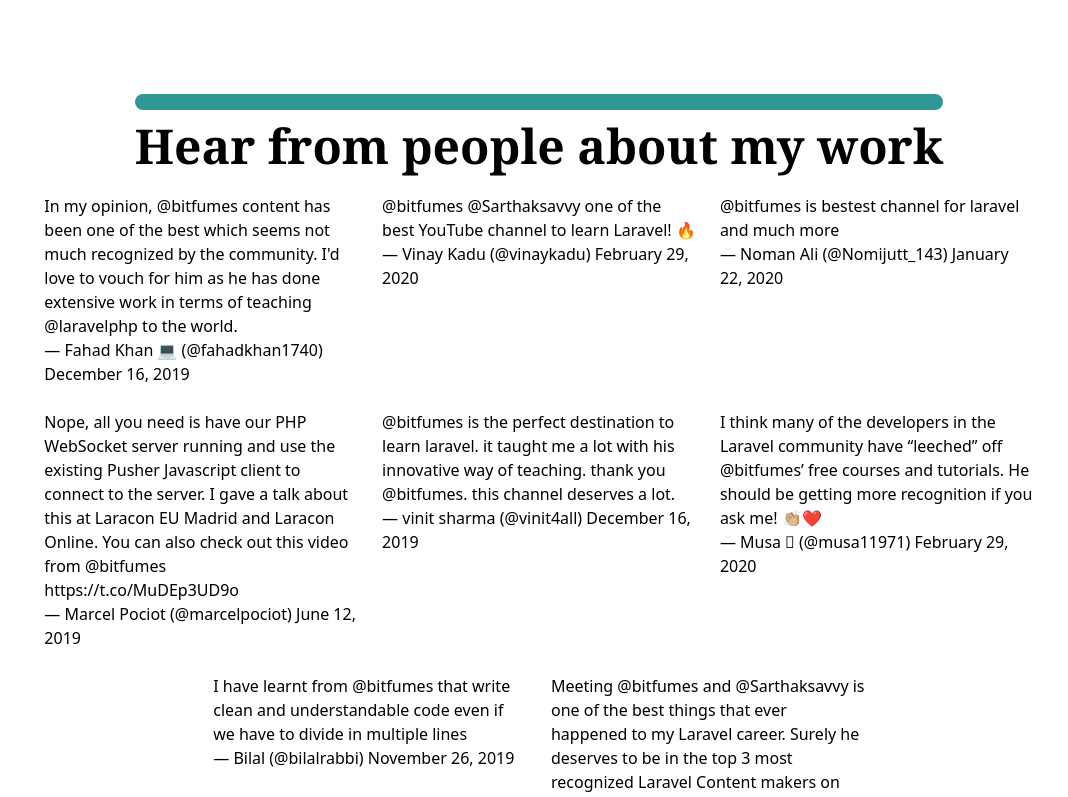
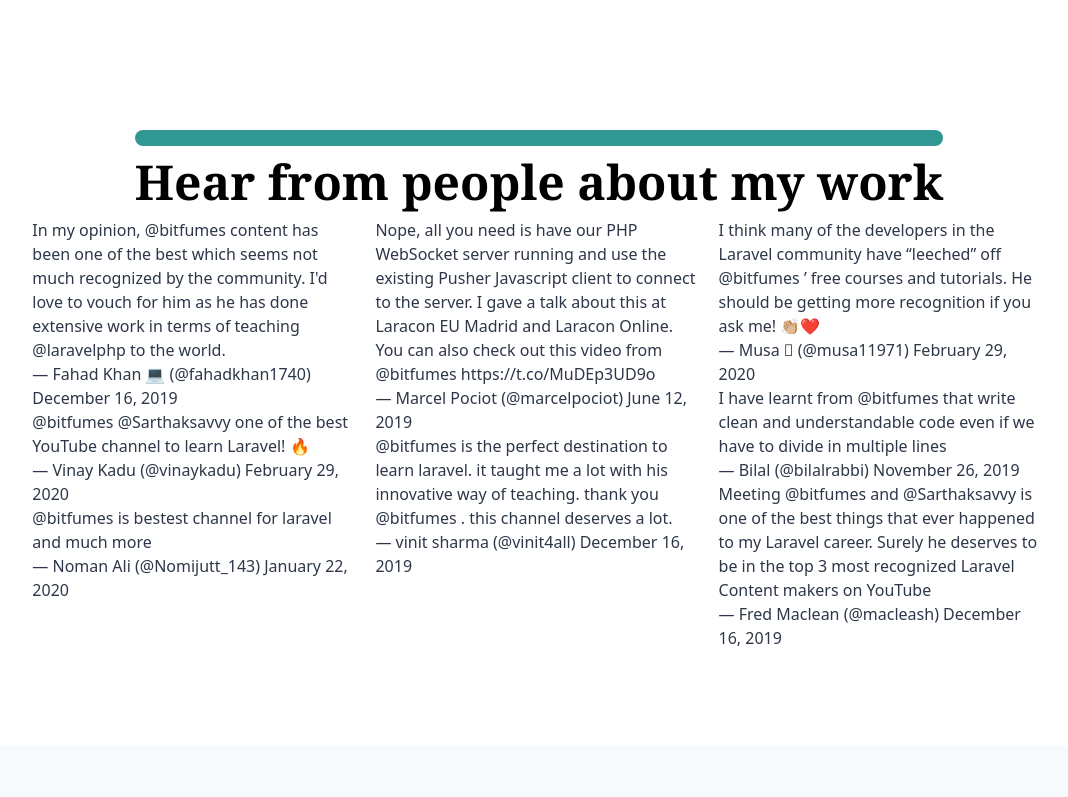
Before and after one commit to sarthaksavvy/in-depth-laravel, a Svelte app: page / in a window 1280 px wide. Shown: the part 2702-3499 px from the top of the page, without its empty margins (101-1169 px from the left). Built offline with nearby package versions, Linux system fonts and the light colour scheme.

Commit message:
masonry added, tweet button added

```diff
--- a/src/App.svelte
+++ b/src/App.svelte
@@ -9,7 +9,7 @@
   import WhatYouWillLearn from "./Components/WhatYouWillLearn.svelte";
   import WhyLaravel from "./Components/WhyLaravel.svelte";
   import TeamPackage from "./Components/TeamPackage.svelte";
-  import Notify from "./Notify/NotifyComponent.svelte"
+  import Notify from "./Notify/NotifyComponent.svelte";
 </script>
 
 <style>
--- a/src/Components/Instructor.svelte
+++ b/src/Components/Instructor.svelte
@@ -1,15 +1,15 @@
 <section>
   <div
-    class="shadow-md py-24 px-4 bg-repeat bg-fixed justify-center flex-wrap
+    class="shadow-md py-24 px-4 bg-repeat bg-fixed justify-center flex flex-wrap
     transform -skew-y-3"
     style="background-image:url('static/hero/topography.svg')">
-    <div class="py-10">
+    <div class="py-5">
       <div class="bg-blue-500 h-4 rounded-full relative" />
       <h2 class="text-4xl text-center font-serif font-bold md:text-5xl">
         About Me
       </h2>
     </div>
-    <div class="py-4 text-black flex flex-wrap flex-grow">
+    <div class="py-4 text-black flex flex-wrap flex-grow text-gray-800">
       <div class="text-center w-full md:w-4/12">
         <div class="flex justify-center">
           <img
@@ -33,13 +33,15 @@
       <div class="w-full md:w-7/12 text-xl">
         <p class="p-2">
           Hii, I'm Sarthak Shrivastava, founder of{' '}
-          <a href="https://bitfumes.com" class="link">Bitfumes</a>
+          <a href="https://bitfumes.com" class="text-blue-600">Bitfumes</a>
           , a full stack developer, passionate speaker and online instructor.
         </p>
         <p class="p-2 md:p-4">
           For the last 4 years, I'm teaching Laravel and web development related
           stuffs on{' '}
-          <a href="https://youtube.com/bitfumes" class="link">youtube{' '}</a>
+          <a href="https://youtube.com/bitfumes" class="text-blue-600">
+            youtube{' '}
+          </a>
           with more than 45k subscribers.
         </p>
         <p class="p-2 md:p-4">
@@ -48,7 +50,7 @@
         </p>
         <p class="p-2 md:p-4">
           I Work with open sourced technologies and also creating many laravel{' '}
-          <a href="https://github.com/sarthaksavvy" class="link">
+          <a href="https://github.com/sarthaksavvy" class="text-blue-600">
             open source package
           </a>
           .
--- a/src/Components/Testimonial.svelte
+++ b/src/Components/Testimonial.svelte
@@ -1,50 +1,173 @@
+<script>
+  const tweets = [{}];
+</script>
+
+
 <section class="py-24 px-8 flex justify-center flex-wrap">
   <div>
     <div class="bg-teal-600 h-4 rounded-full relative" />
-		<h2 class="text-4xl text-center font-serif font-bold md:text-5xl">Hear from people about my work</h2>
+    <h2 class="text-4xl text-center font-serif font-bold md:text-5xl">
+      Hear from people about my work
+    </h2>
   </div>
-	<div class="w-full lg:w-10/12 flex flex-wrap justify-center">
-		<div class="w-full lg:p-3 lg:w-1/3">
-			<blockquote class="twitter-tweet" data-conversation="none"><p lang="en" dir="ltr">In my opinion, <a href="https://twitter.com/bitfumes?ref_src=twsrc%5Etfw">@bitfumes</a> content has been one of the best which seems not much recognized by the community. I&#39;d love to vouch for him as he has done extensive work in terms of teaching <a href="https://twitter.com/laravelphp?ref_src=twsrc%5Etfw">@laravelphp</a> to the world.</p>&mdash; Fahad Khan 💻 (@fahadkhan1740) <a href="https://twitter.com/fahadkhan1740/status/1206470005908480001?ref_src=twsrc%5Etfw">December 16, 2019</a></blockquote>
+  <div class="w-full lg:w-10/12 md:masonry-3">
+    <div class="w-full inline-block p-0 text-gray-800">
+      <blockquote class="twitter-tweet" data-conversation="none">
+        <p lang="en" dir="ltr">
+          In my opinion,
+          <a href="https://twitter.com/bitfumes?ref_src=twsrc%5Etfw">
+            @bitfumes
+          </a>
+          content has been one of the best which seems not much recognized by
+          the community. I&#39;d love to vouch for him as he has done extensive
+          work in terms of teaching
+          <a href="https://twitter.com/laravelphp?ref_src=twsrc%5Etfw">
+            @laravelphp
+          </a>
+          to the world.
+        </p>
+        &mdash; Fahad Khan 💻 (@fahadkhan1740)
+        <a
+          href="https://twitter.com/fahadkhan1740/status/1206470005908480001?ref_src=twsrc%5Etfw">
+          December 16, 2019
+        </a>
+      </blockquote>
     </div>
 
-		<div class="w-full lg:p-3 lg:w-1/3">
-			<blockquote class="twitter-tweet" data-conversation="none"><p lang="en" dir="ltr"><a href="https://twitter.com/bitfumes?ref_src=twsrc%5Etfw">@bitfumes</a> <a href="https://twitter.com/Sarthaksavvy?ref_src=twsrc%5Etfw">@Sarthaksavvy</a> one of the best YouTube channel to learn Laravel! 🔥</p>&mdash; Vinay Kadu (@vinaykadu) <a href="https://twitter.com/vinaykadu/status/1233777426682933249?ref_src=twsrc%5Etfw">February 29, 2020</a></blockquote>
+    <div class="w-full inline-block p-0 text-gray-800">
+      <blockquote class="twitter-tweet" data-conversation="none">
+        <p lang="en" dir="ltr">
+          <a href="https://twitter.com/bitfumes?ref_src=twsrc%5Etfw">
+            @bitfumes
+          </a>
+          <a href="https://twitter.com/Sarthaksavvy?ref_src=twsrc%5Etfw">
+            @Sarthaksavvy
+          </a>
+          one of the best YouTube channel to learn Laravel! 🔥
+        </p>
+        &mdash; Vinay Kadu (@vinaykadu)
+        <a
+          href="https://twitter.com/vinaykadu/status/1233777426682933249?ref_src=twsrc%5Etfw">
+          February 29, 2020
+        </a>
+      </blockquote>
     </div>
 
-
-		<div class="w-full lg:p-3 lg:w-1/3">
-			<blockquote class="twitter-tweet" data-conversation="none"><p lang="en" dir="ltr"><a href="https://twitter.com/bitfumes?ref_src=twsrc%5Etfw">@bitfumes</a> is bestest channel for laravel and much more</p>&mdash; Noman Ali (@Nomijutt_143) <a href="https://twitter.com/Nomijutt_143/status/1220001046908542977?ref_src=twsrc%5Etfw">January 22, 2020</a></blockquote>
+    <div class="w-full inline-block p-0 text-gray-800">
+      <blockquote class="twitter-tweet" data-conversation="none">
+        <p lang="en" dir="ltr">
+          <a href="https://twitter.com/bitfumes?ref_src=twsrc%5Etfw">
+            @bitfumes
+          </a>
+          is bestest channel for laravel and much more
+        </p>
+        &mdash; Noman Ali (@Nomijutt_143)
+        <a
+          href="https://twitter.com/Nomijutt_143/status/1220001046908542977?ref_src=twsrc%5Etfw">
+          January 22, 2020
+        </a>
+      </blockquote>
     </div>
 
-		<div class="w-full lg:p-3 lg:w-1/3">
-			<blockquote class="twitter-tweet" data-conversation="none"><p lang="en" dir="ltr">Nope, all you need is have our PHP WebSocket server running and use the existing Pusher Javascript client to connect to the server. I gave a talk about this at Laracon EU Madrid and Laracon Online. You can also check out this video from <a href="https://twitter.com/bitfumes?ref_src=twsrc%5Etfw">@bitfumes</a> <a href="https://t.co/MuDEp3UD9o">https://t.co/MuDEp3UD9o</a></p>&mdash; Marcel Pociot (@marcelpociot) <a href="https://twitter.com/marcelpociot/status/1138789540351664128?ref_src=twsrc%5Etfw">June 12, 2019</a></blockquote>
+    <div class="w-full inline-block p-0 text-gray-800">
+      <blockquote class="twitter-tweet" data-conversation="none">
+        <p lang="en" dir="ltr">
+          Nope, all you need is have our PHP WebSocket server running and use
+          the existing Pusher Javascript client to connect to the server. I gave
+          a talk about this at Laracon EU Madrid and Laracon Online. You can
+          also check out this video from
+          <a href="https://twitter.com/bitfumes?ref_src=twsrc%5Etfw">
+            @bitfumes
+          </a>
+          <a href="https://t.co/MuDEp3UD9o">https://t.co/MuDEp3UD9o</a>
+        </p>
+        &mdash; Marcel Pociot (@marcelpociot)
+        <a
+          href="https://twitter.com/marcelpociot/status/1138789540351664128?ref_src=twsrc%5Etfw">
+          June 12, 2019
+        </a>
+      </blockquote>
     </div>
 
-		<div class="w-full lg:p-3 lg:w-1/3">
-			<blockquote class="twitter-tweet" data-conversation="none"><p lang="en" dir="ltr"><a href="https://twitter.com/bitfumes?ref_src=twsrc%5Etfw">@bitfumes</a> is the perfect destination to learn laravel. it taught me a lot with his innovative way of teaching. thank you <a href="https://twitter.com/bitfumes?ref_src=twsrc%5Etfw">@bitfumes</a>. this channel deserves a lot.</p>&mdash; vinit sharma (@vinit4all) <a href="https://twitter.com/vinit4all/status/1206490189939396608?ref_src=twsrc%5Etfw">December 16, 2019</a></blockquote>
+    <div class="w-full inline-block p-0 text-gray-800">
+      <blockquote class="twitter-tweet" data-conversation="none">
+        <p lang="en" dir="ltr">
+          <a href="https://twitter.com/bitfumes?ref_src=twsrc%5Etfw">
+            @bitfumes
+          </a>
+          is the perfect destination to learn laravel. it taught me a lot with
+          his innovative way of teaching. thank you
+          <a href="https://twitter.com/bitfumes?ref_src=twsrc%5Etfw">
+            @bitfumes
+          </a>
+          . this channel deserves a lot.
+        </p>
+        &mdash; vinit sharma (@vinit4all)
+        <a
+          href="https://twitter.com/vinit4all/status/1206490189939396608?ref_src=twsrc%5Etfw">
+          December 16, 2019
+        </a>
+      </blockquote>
     </div>
 
-		<div class="w-full lg:p-3 lg:w-1/3">
-			<blockquote class="twitter-tweet" data-conversation="none"><p lang="en" dir="ltr">I think many of the developers in the Laravel community have “leeched” off <a href="https://twitter.com/bitfumes?ref_src=twsrc%5Etfw">@bitfumes</a>’ free courses and tutorials. He should be getting more recognition if you ask me! 👏🏼❤️</p>&mdash; Musa  (@musa11971) <a href="https://twitter.com/musa11971/status/1233695506255183876?ref_src=twsrc%5Etfw">February 29, 2020</a></blockquote>
+    <div class="w-full inline-block p-0 text-gray-800">
+      <blockquote class="twitter-tweet" data-conversation="none">
+        <p lang="en" dir="ltr">
+          I think many of the developers in the Laravel community have “leeched”
+          off
+          <a href="https://twitter.com/bitfumes?ref_src=twsrc%5Etfw">
+            @bitfumes
+          </a>
+          ’ free courses and tutorials. He should be getting more recognition if
+          you ask me! 👏🏼❤️
+        </p>
+        &mdash; Musa  (@musa11971)
+        <a
+          href="https://twitter.com/musa11971/status/1233695506255183876?ref_src=twsrc%5Etfw">
+          February 29, 2020
+        </a>
+      </blockquote>
     </div>
 
-		<div class="w-full lg:p-3 lg:w-1/3">
-			<blockquote class="twitter-tweet" data-conversation="none"><p lang="en" dir="ltr">I have learnt from <a href="https://twitter.com/bitfumes?ref_src=twsrc%5Etfw">@bitfumes</a> that write clean and understandable code even if we have to divide in multiple lines</p>&mdash; Bilal (@bilalrabbi) <a href="https://twitter.com/bilalrabbi/status/1199371454237814784?ref_src=twsrc%5Etfw">November 26, 2019</a></blockquote>
+    <div class="w-full inline-block p-0 text-gray-800">
+      <blockquote class="twitter-tweet" data-conversation="none">
+        <p lang="en" dir="ltr">
+          I have learnt from
+          <a href="https://twitter.com/bitfumes?ref_src=twsrc%5Etfw">
+            @bitfumes
+          </a>
+          that write clean and understandable code even if we have to divide in
+          multiple lines
+        </p>
+        &mdash; Bilal (@bilalrabbi)
+        <a
+          href="https://twitter.com/bilalrabbi/status/1199371454237814784?ref_src=twsrc%5Etfw">
+          November 26, 2019
+        </a>
+      </blockquote>
     </div>
 
-
-		<div class="w-full lg:p-3 lg:w-1/3">
-			<blockquote class="twitter-tweet" data-conversation="none"><p lang="en" dir="ltr">Meeting <a href="https://twitter.com/bitfumes?ref_src=twsrc%5Etfw">@bitfumes</a> and <a href="https://twitter.com/Sarthaksavvy?ref_src=twsrc%5Etfw">@Sarthaksavvy</a> is one of the best things that ever happened to my Laravel career. Surely he deserves to be in the top 3 most recognized Laravel Content makers on YouTube</p>&mdash; Fred Maclean (@macleash) <a href="https://twitter.com/macleash/status/1206372252490649600?ref_src=twsrc%5Etfw">December 16, 2019</a></blockquote>
+    <div class="w-full inline-block p-0 text-gray-800">
+      <blockquote class="twitter-tweet" data-conversation="none">
+        <p lang="en" dir="ltr">
+          Meeting
+          <a href="https://twitter.com/bitfumes?ref_src=twsrc%5Etfw">
+            @bitfumes
+          </a>
+          and
+          <a href="https://twitter.com/Sarthaksavvy?ref_src=twsrc%5Etfw">
+            @Sarthaksavvy
+          </a>
+          is one of the best things that ever happened to my Laravel career.
+          Surely he deserves to be in the top 3 most recognized Laravel Content
+          makers on YouTube
+        </p>
+        &mdash; Fred Maclean (@macleash)
+        <a
+          href="https://twitter.com/macleash/status/1206372252490649600?ref_src=twsrc%5Etfw">
+          December 16, 2019
+        </a>
+      </blockquote>
     </div>
   </div>
 </section>
-
-<script>
-
-	const tweets = [
-		{
-
-		}
-	]
-</script>
--- a/src/Components/WhatYouWillLearn.svelte
+++ b/src/Components/WhatYouWillLearn.svelte
@@ -74,7 +74,7 @@
   <div class="flex flex-wrap lg:w-10/12 justify-around">
     {#each items as item}
       <div class="py-5 lg:w-1/2 lg:px-10">
-        <p class="italic text-gray-800 text-2xl py-3">{item.title}</p>
+        <p class="italic text-gray-800 font-semibold text-2xl py-3">{item.title}</p>
         <p class="text-xl text-gray-700">
           {@html item.details}
         </p>
--- a/src/Tailwindcss.svelte
+++ b/src/Tailwindcss.svelte
@@ -6,4 +6,10 @@
   html {
     scroll-behavior: smooth;
   }
+
+@media (min-width: 768px) {
+  .md\:masonry-3{
+	  column-count: 3
+	}
+}
 </style>
```
Also changed, not shown: src/Components/EmailButton.svelte (+18 -3 lines), src/Components/Faq.svelte (+13 -3 lines), src/Components/Footer.svelte (+7 -3 lines), src/Components/WhyLaravel.svelte (+23 -10 lines). Lines whose indentation alone changed are shown as unchanged.
